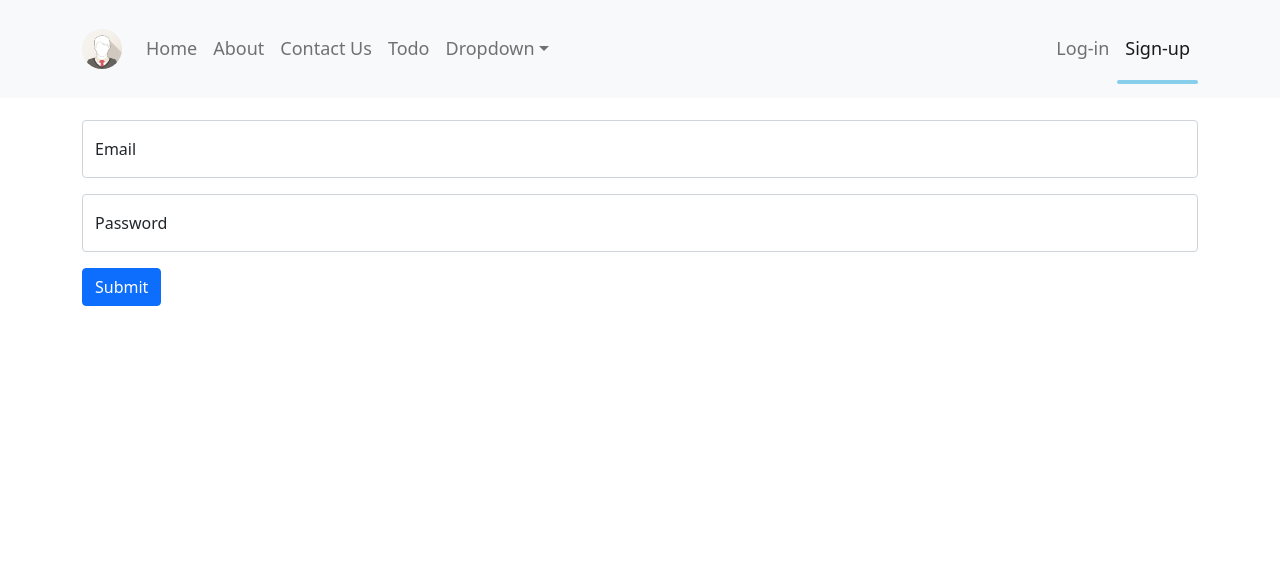
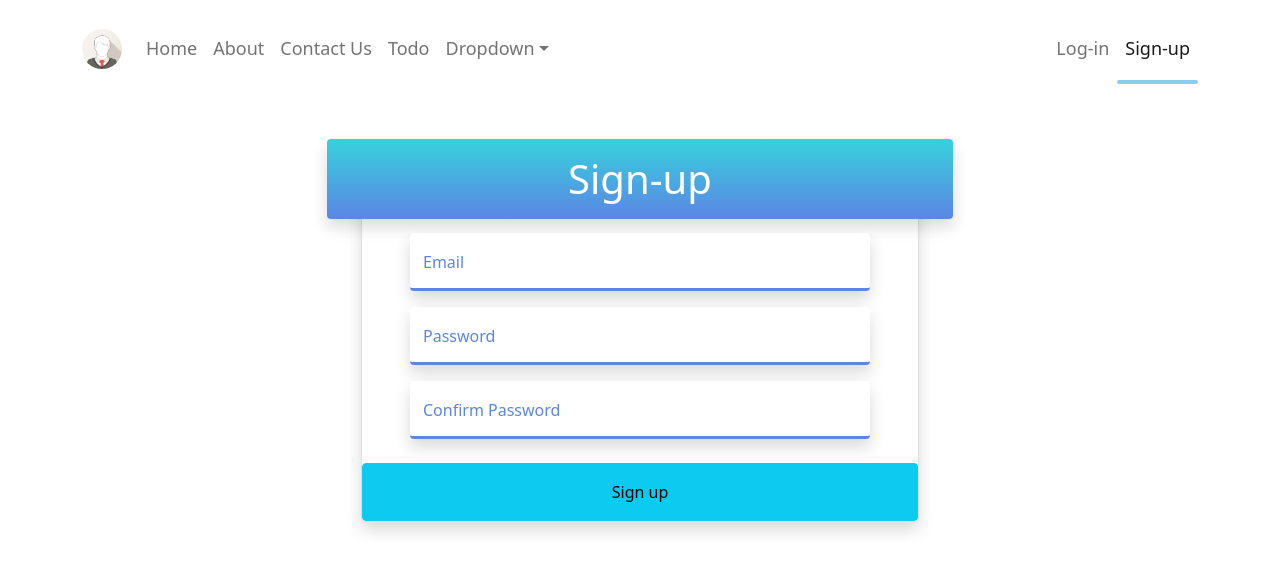
Before and after one commit to jayrick-gacayan-test/react-app-prac-with-firebase, a React (Create React App) app: page /signup in a window 1280 px wide. Shown: the top 572 px of the page. Built offline with nearby package versions, Linux system fonts and the light colour scheme.

Commit message:
Added some files and function to the program

```diff
--- a/package.json
+++ b/package.json
@@ -6,6 +6,7 @@
     "@testing-library/jest-dom": "^5.16.4",
     "@testing-library/react": "^13.1.1",
     "@testing-library/user-event": "^13.5.0",
+    "axios": "^0.27.1",
     "bootstrap": "^5.1.3",
     "bootstrap-icons": "^1.8.1",
     "react": "^18.0.0",
--- a/src/components/User/UserLogin.js
+++ b/src/components/User/UserLogin.js
@@ -1,27 +1,72 @@
-import React from 'react';
+import React, { useState } from 'react';
+import './form.style.css';
 
 const UserLogin = () => {
+
+    const initialState = {
+        data: {
+            email: '',
+            pswd: ''
+        },
+        isLoggedIn: false,
+        isLoggedOut: false
+    }
+
+    const [user, setUser] = useState(initialState);
+
+    const handleInputChange = (event) => {
+        const { name, value } = event.target;
+
+        setUser({
+            ...user, data: { ...user.data, [name] :value }
+        });
+
+    }
+
+    const handleSubmit = (event) => {
+        event.preventDefault();
+        if( !user.data.email.trim() || !user.data.pswd.trim() ){
+            alert("Must input email and password"); return;
+        }
+
+        alert("Successful login");
+        setUser({
+            ...user, isLoggedIn : !user.isLoggedIn
+        });
+    }
+
+    console.log("User: ", user);
     return (
         <div className="container-fluid margin-big-top">
-            <form>
+            <div className="container pt-5">
+                <div className="card m-auto w-50 text-center shadow">
+                    <h1 className="p-3 text-white rounded shadow form-header-1">Log-in</h1>
+                    <div className="card-body px-5 mt-5">
+                        <form className="form-style-1"
+                            onSubmit={ handleSubmit }>
                             <div className="form-floating mb-3 mt-3">
                                 <input type="text"
-                        className="form-control"
+                                    className="form-control shadow"
                                     id="email"
                                     placeholder="Enter email"
-                        name="email" />
-                    <label for="email">Email</label>
+                                    name="email"
+                                    onChange={ handleInputChange }/>
+                                <label htmlFor="email">Email</label>
                             </div>
                             <div className="form-floating mt-3 mb-3">
                                 <input type="text"
-                        className="form-control"
+                                    className="form-control shadow"
                                     id="pwd"
                                     placeholder="Enter password"
-                        name="pswd" />
-                    <label for="pwd">Password</label>
+                                    name="pswd"
+                                    onChange={ handleInputChange } />
+                                <label htmlFor="pwd">Password</label>
                             </div>
-                <button type="submit" className="btn btn-primary">Submit</button>
+                            <button type="submit" className="btn btn-primary w-25">Submit</button>
                         </form>
+                    </div>
+                </div>
+            </div>
         </div>
     );
 }
--- a/src/components/User/UserSignUp.js
+++ b/src/components/User/UserSignUp.js
@@ -1,27 +1,86 @@
-import React from 'react';
+import React, { useEffect, useState }from 'react';
+import './form.style.css';
+const UserSignUp = () => {
+    const initialState = {
+        data: {
+            email: '',
+            pswd: '',
+            cfpswd: '' },
+        isRegister: false
+    }
 
-const UserSignUp = () => {
+    const [user, setUser] = useState(initialState);
+
+    const handleInputChange = (event) => {
+        const { name , value } = event.target;
+
+        setUser({
+            ...user, data : { ...user.data, [name] : value }
+        });
+    }
+
+    const handleSubmit = (event) => {
+        event.preventDefault();
+        if(!user.data.email.trim() ||
+            !user.data.pswd.trim() ||
+            !user.data.cfpswd.trim()){
+                alert("Must input email, password and confirm password");
+                return;
+            }
+
+        alert("Successful Register");
+        setUser({
+            ...user, isRegister : !user.isRegister
+        });
+    }
+
+    useEffect(() => {
+            console.log("user ---- ", user);
+        },[user]
+    );
     return (
         <div className="container-fluid margin-big-top">
-            <form className="container">
+            <div className="container pt-5">
+                <div className="card m-auto w-50 text-center shadow">
+                    <h1 className="p-3 text-white rounded shadow form-header-1">Sign-up</h1>
+                    <div className="card-body mt-5 p-0">
+                        <form className="form-style-1"
+                            onSubmit={ handleSubmit }>
+                            <div className="px-5">
                                 <div className="form-floating mb-3 mt-3">
                                     <input type="text"
-                        className="form-control"
+                                        className="form-control shadow"
                                         id="email"
                                         placeholder="Enter email"
-                        name="email" />
-                    <label for="email">Email</label>
+                                        name="email"
+                                        onChange={ handleInputChange }/>
+                                    <label htmlFor="email">Email</label>
                                 </div>
                                 <div className="form-floating mt-3 mb-3">
                                     <input type="text"
-                        className="form-control"
-                        id="pwd"
+                                        className="form-control shadow"
+                                        id="pswd"
                                         placeholder="Enter password"
-                        name="pswd" />
-                    <label for="pwd">Password</label>
+                                        name="pswd"
+                                        onChange={ handleInputChange } />
+                                    <label htmlFor="pswd">Password</label>
                                 </div>
-                <button type="submit" className="btn btn-primary">Submit</button>
+                                <div className="form-floating mt-3 mb-4">
+                                    <input type="text"
+                                        className="form-control shadow"
+                                        id="cfpswd"
+                                        placeholder="Confirm password"
+                                        name="cfpswd"
+                                        onChange={ handleInputChange }/>
+                                    <label htmlFor="cfpswd">Confirm Password</label>
+                                </div>
+                            </div>
+
+                            <button type="submit" className="btn btn-info w-100 p-3">Sign up</button>
                         </form>
+                    </div>
+                </div>
+            </div>
         </div>
     );
 }
--- /dev/null
+++ b/src/components/User/form.style.css
@@ -0,0 +1,16 @@
+.form-style-1 .form-floating .form-control{
+    border: 0;
+    border-bottom: 3px solid #5b86e5;
+}
+
+.card h1.form-header-1{
+    position: absolute;
+    top: -30px;
+    left: -6.25%;
+    width: 112.5%;
+    background-image: linear-gradient(#36d1dc, #5b86e5);
+}
+
+.form-style-1 .form-floating label{
+    color: #5b86e5;
+}
--- a/src/components/layouts/NavigationMain.js
+++ b/src/components/layouts/NavigationMain.js
@@ -27,7 +27,7 @@ const NavigationMain = (props) => {
     return (
         <div className="container-fluid">
             <nav id="main-navigation"
-                className="navbar navbar-expand-md bg-light navbar-light py-4 fixed-top justify-content-center">
+                className="navbar navbar-expand-md navbar-light py-4 fixed-top justify-content-center">
                 <div className="container">
                     <NavLink className="navbar-brand" to="/">
                         <img src={ props.logo } alt="Logo" style={{ width:"40px"}} className="rounded-pill" />
@@ -41,7 +41,7 @@ const NavigationMain = (props) => {
                             <NavigationMainItem to="/about" text="About" />
                             <NavigationMainItem to="/contact" text="Contact Us" />
                             <NavigationMainItem to="/todo" text="Todo" />
-                            <li className="nav-item text-center dropdown">
+                            <li className="nav-item white-text text-center dropdown">
 
                                 <a className="nav-link dropdown-toggle" href="#" role="button" data-bs-toggle="dropdown">Dropdown</a>
                                 <ul className="dropdown-menu">
--- a/src/components/layouts/navigation.main.css
+++ b/src/components/layouts/navigation.main.css
@@ -10,6 +10,8 @@
     position : relative;
 
 }
+
+
 
 #main-navigation.navbar-light .navbar-nav .nav-link{
 	font-size: 18px;
@@ -59,4 +61,6 @@
 	{
 		width: 0%;
 	}
+
+
 }
```
Also changed, not shown: 1 other file (tests, documents, lock files or other folders). Lines whose indentation alone changed are shown as unchanged.
